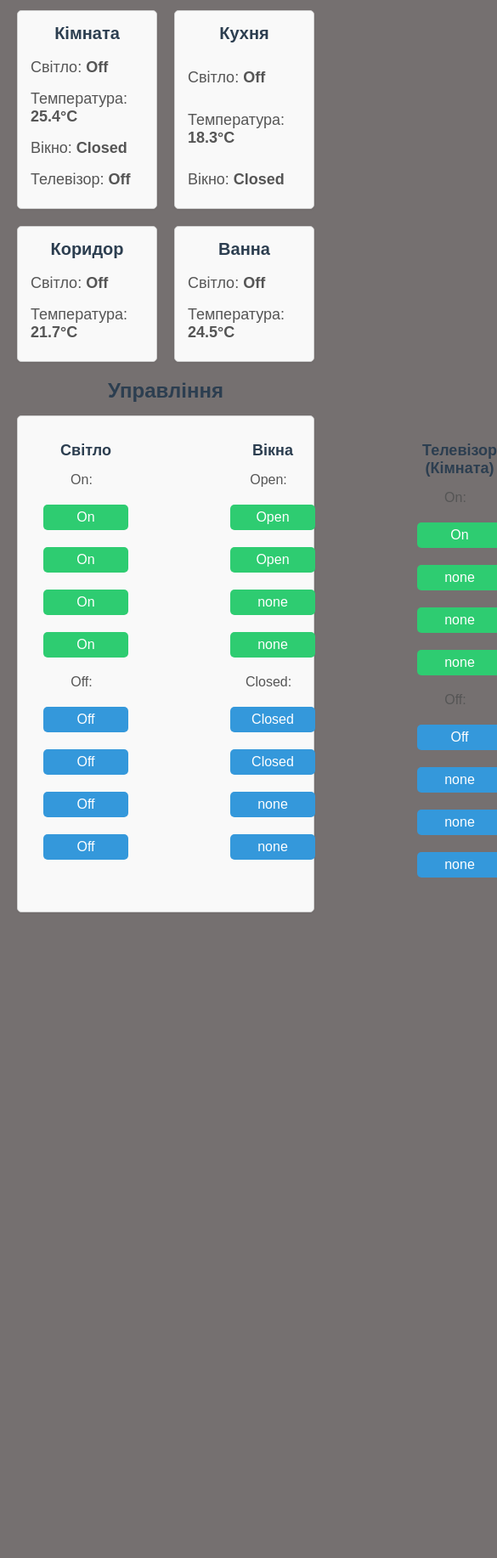
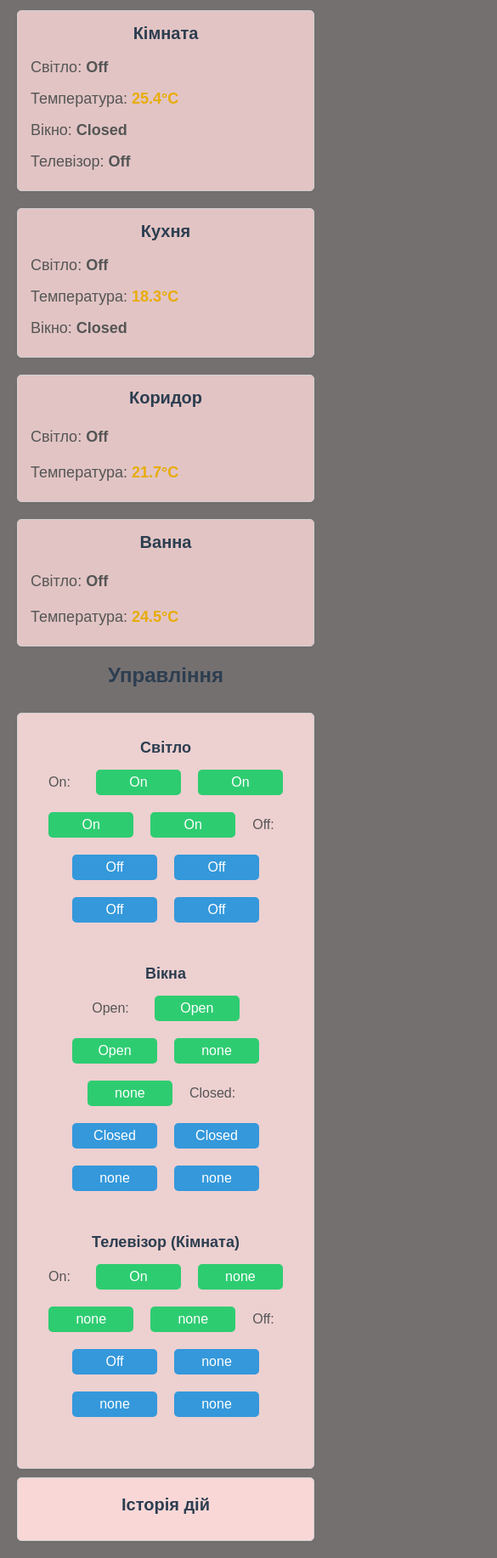
Before and after one commit to Sviat83/smart-house, a plain HTML site: page index.html in a window 390 px wide. Shown: the part 51-1885 px from the top of the page at 85% size, 585 px wide, since content can reach past the window. Before the commit the page ends 1145 px from the top, so only its background shows below. Drawn offline with Linux system fonts and the light colour scheme.

Commit message:
added log

```diff
--- a/css/style.css
+++ b/css/style.css
@@ -7,7 +7,7 @@
 body {
     font-family: Arial, sans-serif;
     padding: 20px;
-    background-color: #757070; /* Біле тло сторінки */
+    background-color: #757070;
     color: #333;
     display: flex;
     flex-direction: column;
@@ -17,27 +17,27 @@ body {
 
 h1 {
     text-align: center;
-    margin-bottom: 15px; /* Зменшуємо відступ */
+    margin-bottom: 15px;
     color: #2c3e50;
     font-size: 24px;
-    width: 100%; /* Заголовок на всю ширину */
+    width: 100%;
 }
 
 .zones-container {
     display: grid;
-    grid-template-columns: repeat(2, 1fr); /* 2 стовпці */
-    gap: 20px; /* Більший відступ між зонами */
-    margin-bottom: 20px; /* Зменшуємо відступ перед блоком управління */
-    width: 100%; /* Зони на всю ширину сторінки */
+    grid-template-columns: repeat(2, 1fr);
+    gap: 20px;
+    margin-bottom: 20px;
+    width: 100%;
 }
 
 .zone {
-    background-color: #f9f9f9; /* Світло-сіре тло */
+    background-color: #e2c4c4;
     padding: 15px;
     border-radius: 5px;
-    border: 1px solid #d1d1d1; /* Світла рамка */
+    border: 1px solid #d1d1d1;
     box-shadow: 0 1px 3px rgba(0, 0, 0, 0.05);
-    min-height: 150px; /* Однакова висота для всіх зон */
+    min-height: 150px;
     display: flex;
     flex-direction: column;
     justify-content: space-between;
@@ -60,36 +60,46 @@ h1 {
     font-weight: bold;
 }
 
-.zone p span.yellow-state {
-    color: #ffcc00; /* Жовтий колір для "Увімкнено" і "Відкрито" */
+.yellow-state {
+    color: #08e80f !important; /* Зелений для "On"/"Open" */
 }
 
-.zone p span.red-state {
-    color: #ff0000; /* Червоний колір для "Вимкнено" і "Закрито" */
+.red-state {
+    color: #ff0000 !important; /* Червоний для "Off"/"Closed" */
+}
+
+.temperature-state {
+    color: #e8ac06 !important; /* Насичений жовтий для температури */
+}
+
+.controls-header {
+    width: 100%;
+    text-align: center;
+    margin-bottom: 15px;
 }
 
 .controls-container {
-    width: 100%; /* Блок управління на всю ширину сторінки */
-    background-color: #f9f9f9;
+    width: 100%;
+    background-color: #edd0d0;
     padding: 30px;
     border-radius: 5px;
     border: 1px solid #d1d1d1;
     box-shadow: 0 1px 3px rgba(0, 0, 0, 0.05);
-    display: flex; /* Розташовуємо секції в рядок */
-    justify-content: space-between; /* Рівномірний розподіл */
-    gap: 120px; /* Відступ між секціями */
+    display: flex;
+    justify-content: space-between;
+    gap: 120px;
 }
 
 .control-section {
-    flex: 1; /* Кожна секція займає рівну частину */
-    margin-bottom: 0; /* Прибираємо нижній відступ */
-    padding-bottom: 0; /* Прибираємо нижній відступ */
-    border-bottom: none; /* Прибираємо розділювач */
-    text-align: center; /* Центруємо вміст */
+    flex: 1;
+    margin-bottom: 0;
+    padding-bottom: 0;
+    border-bottom: none;
+    text-align: center;
 }
 
 .control-section:last-child {
-    border-bottom: none; /* Уже прибрано вище */
+    border-bottom: none;
 }
 
 .control-section h3 {
@@ -101,18 +111,18 @@ h1 {
 
 .control-group {
     display: flex;
-    flex-direction: row; /* Кнопки в рядок */
-    flex-wrap: wrap; /* Дозволяємо перенос на малих екранах */
-    align-items: center; /* Центруємо по вертикалі */
-    gap: 20px; /* Відступ між кнопками */
+    flex-direction: row;
+    flex-wrap: wrap;
+    align-items: center;
+    gap: 20px;
     margin-bottom: 10px;
-    justify-content: center; /* Центруємо кнопки в секції */
+    justify-content: center;
 }
 
 .control-group span {
     font-size: 16px;
     color: #555;
-    margin-right: 10px; /* Відступ праворуч від напису */
+    margin-right: 10px;
 }
 
 button {
@@ -123,7 +133,7 @@ button {
     color: white;
     cursor: pointer;
     transition: background-color 0.7s;
-    width: 100px; /* Фіксована ширина для однакового розміру */
+    width: 100px;
     text-align: center;
 }
 
@@ -137,10 +147,53 @@ button:active {
 
 #zone-1-light-on, #zone-2-light-on, #zone-3-light-on, #zone-4-light-on,
 #zone-1-window-open, #zone-2-window-open, #zone-1-tv-on {
-    background-color: #2ecc71; /* Зелений для "On"/"Open" */
+    background-color: #2ecc71;
 }
 
 #zone-1-light-off, #zone-2-light-off, #zone-3-light-off, #zone-4-light-off,
 #zone-1-window-close, #zone-2-window-close, #zone-1-tv-off {
-    background-color: #3498db; /* Синій для "Off"/"Closed" */
+    background-color: #3498db;
 }
+
+.log-container {
+    width: 100%;
+    background-color: #f9d7d7;
+    padding: 20px;
+    border-radius: 5px;
+    border: 1px solid #d1d1d1;
+    box-shadow: 0 1px 3px rgba(0, 0, 0, 0.05);
+    margin-top: 20px;
+}
+
+.log-container h2 {
+    font-size: 20px;
+    color: #2c3e50;
+    margin-bottom: 10px;
+    text-align: center;
+}
+
+.log-content {
+    max-height: 150px;
+    overflow-y: auto;
+    font-size: 16px;
+    color: #333;
+}
+
+@media (max-width: 768px) {
+    .zones-container {
+        grid-template-columns: 1fr;
+    }
+
+    .controls-container {
+        flex-direction: column;
+        gap: 20px;
+    }
+
+    .control-section {
+        margin-bottom: 20px;
+    }
+
+    .log-container {
+        margin-top: 10px;
+    }
+}
--- a/index.html
+++ b/index.html
@@ -12,36 +12,37 @@
     <!-- Блоки зон -->
     <div class="zones-container">
         <div class="zone" id="zone-1">
-            <h2>Кімната</h2>
+            <h2 id="zone-1-name"></h2>
             <p>Світло: <span id="zone-1-light">Off</span></p>
             <p>Температура: <span id="zone-1-temperature">0°C</span></p>
             <p>Вікно: <span id="zone-1-window">Closed</span></p>
             <p>Телевізор: <span id="zone-1-tv">Off</span></p>
         </div>
         <div class="zone" id="zone-2">
-            <h2>Кухня</h2>
+            <h2 id="zone-2-name"></h2>
             <p>Світло: <span id="zone-2-light">Off</span></p>
             <p>Температура: <span id="zone-2-temperature">0°C</span></p>
             <p>Вікно: <span id="zone-2-window">Closed</span></p>
         </div>
         <div class="zone" id="zone-3">
-            <h2>Коридор</h2>
+            <h2 id="zone-3-name"></h2>
             <p>Світло: <span id="zone-3-light">Off</span></p>
             <p>Температура: <span id="zone-3-temperature">0°C</span></p>
         </div>
         <div class="zone" id="zone-4">
-            <h2>Ванна</h2>
+            <h2 id="zone-4-name"></h2>
             <p>Світло: <span id="zone-4-light">Off</span></p>
             <p>Температура: <span id="zone-4-temperature">0°C</span></p>
         </div>
     </div>
 
+    <!-- Заголовок управління -->
+    <div class="controls-header">
+        <h1>Управління</h1>
+    </div>
+
     <!-- Блок управління -->
-     <div> <h1>Управління</h1> </div>
-
     <div class="controls-container">
-
-
         <!-- Управління світлом -->
         <div class="control-section">
             <h3>Світло</h3>
@@ -94,6 +95,12 @@
         </div>
     </div>
 
+    <!-- Блок логування -->
+    <div class="log-container">
+        <h2>Історія дій</h2>
+        <div id="log-content" class="log-content"></div>
+    </div>
+
     <!-- Підключення JS -->
     <script type="module" src="js/main.js"></script>
 </body>
--- a/js/controls.js
+++ b/js/controls.js
@@ -1,7 +1,8 @@
 import { updateSensor, getZones } from './zones.js';
 import { updateUI } from './ui.js';
 
-// Налаштування обробки подій для кнопок
+let logActions = [];
+
 export function setupControls(zones) {
     // Управління світлом
     zones.forEach(zone => {
@@ -11,19 +12,21 @@ export function setupControls(zones) {
         if (lightOnButton && lightOffButton) {
             lightOnButton.addEventListener('click', () => {
                 updateSensor(zone.id, 'light', 'on');
-                updateUI(getZones(), { updateColor: true });
+                logActions.push(`${new Date().toLocaleTimeString()} Увімкнено Світло у ${zone.name}`);
+                updateUI(getZones(), { updateColor: true, logActions: [...logActions] });
             });
 
             lightOffButton.addEventListener('click', () => {
                 updateSensor(zone.id, 'light', 'off');
-                updateUI(getZones(), { updateColor: true });
+                logActions.push(`${new Date().toLocaleTimeString()} Вимкнено Світло у ${zone.name}`);
+                updateUI(getZones(), { updateColor: true, logActions: [...logActions] });
             });
         } else {
             console.log(`Light buttons for ${zone.id} not found`);
         }
     });
 
-    // Управління вікнами (зони 1 і 2)
+    // Управління вікнами
     const windowZones = zones.filter(zone => zone.sensors.window !== undefined);
     windowZones.forEach(zone => {
         const windowOnButton = document.getElementById(`${zone.id}-window-open`);
@@ -32,37 +35,41 @@ export function setupControls(zones) {
         if (windowOnButton && windowOffButton) {
             windowOnButton.addEventListener('click', () => {
                 updateSensor(zone.id, 'window', 'open');
-                updateUI(getZones(), { updateColor: true });
+                logActions.push(`${new Date().toLocaleTimeString()} Відкрито Вікно у ${zone.name}`);
+                updateUI(getZones(), { updateColor: true, logActions: [...logActions] });
             });
 
             windowOffButton.addEventListener('click', () => {
                 updateSensor(zone.id, 'window', 'closed');
-                updateUI(getZones(), { updateColor: true });
+                logActions.push(`${new Date().toLocaleTimeString()} Закрито Вікно у ${zone.name}`);
+                updateUI(getZones(), { updateColor: true, logActions: [...logActions] });
             });
         } else {
             console.log(`Window buttons for ${zone.id} not found`);
         }
     });
 
-    // Управління телевізором (лише зона 1)
-    const tvZone = zones.find(zone => zone.id === 'zone-1');
-    const tvOnButton = document.getElementById('zone-1-tv-on');
-    const tvOffButton = document.getElementById('zone-1-tv-off');
+    // Управління телевізором
+    const tvZone = zones.find(zone => zone.id === "zone-1");
+    const tvOnButton = document.getElementById("zone-1-tv-on");
+    const tvOffButton = document.getElementById("zone-1-tv-off");
 
     if (tvOnButton && tvOffButton) {
-        console.log('TV buttons for zone-1 found and initialized');
-        tvOnButton.addEventListener('click', () => {
-            console.log('TV On button clicked for zone-1');
-            updateSensor('zone-1', 'tv', 'on');
-            updateUI(getZones(), { updateColor: true });
+        console.log("TV buttons for zone-1 found and initialized");
+        tvOnButton.addEventListener("click", () => {
+            console.log("TV On button clicked for zone-1");
+            updateSensor("zone-1", "tv", "on");
+            logActions.push(`${new Date().toLocaleTimeString()} Увімкнено Телевізор у ${tvZone.name}`);
+            updateUI(getZones(), { updateColor: true, logActions: [...logActions] });
         });
 
-        tvOffButton.addEventListener('click', () => {
-            console.log('TV Off button clicked for zone-1');
-            updateSensor('zone-1', 'tv', 'off');
-            updateUI(getZones(), { updateColor: true });
+        tvOffButton.addEventListener("click", () => {
+            console.log("TV Off button clicked for zone-1");
+            updateSensor("zone-1", "tv", "off");
+            logActions.push(`${new Date().toLocaleTimeString()} Вимкнено Телевізор у ${tvZone.name}`);
+            updateUI(getZones(), { updateColor: true, logActions: [...logActions] });
         });
     } else {
-        console.log('TV buttons for zone-1-tv-on or zone-1-tv-off not found');
+        console.log("TV buttons for zone-1-tv-on or zone-1-tv-off not found");
     }
 }
--- a/js/ui.js
+++ b/js/ui.js
@@ -1,6 +1,12 @@
 export function updateUI(zones, options = {}) {
     console.log('Updating UI with zones:', zones);
     zones.forEach(zone => {
+        // Оновлення назви зони
+        const nameSpan = document.getElementById(`${zone.id}-name`);
+        if (nameSpan) {
+            nameSpan.textContent = zone.name;
+        }
+
         // Оновлення стану світла
         const lightSpan = document.getElementById(`${zone.id}-light`);
         if (lightSpan) {
@@ -28,14 +34,28 @@ export function updateUI(zones, options = {}) {
             tvSpan.textContent = zone.sensors.tv === 'on' ? 'On' : 'Off';
             if (options.updateColor) {
                 tvSpan.classList.remove('yellow-state', 'red-state');
-                tvSpan.classList.add(zone.sensors.tv === 'on' ? 'yellow-state' : 'red-state');
+                const newClass = zone.sensors.tv === 'on' ? 'yellow-state' : 'red-state';
+                tvSpan.classList.add(newClass);
+                console.log(`Added class to #${zone.id}-tv: ${newClass}, Current classes: ${tvSpan.className}`);
             }
         }
 
-        // Оновлення температури (без зміни кольору)
+        // Оновлення температури
         const tempSpan = document.getElementById(`${zone.id}-temperature`);
         if (tempSpan) {
             tempSpan.textContent = `${zone.sensors.temperature}°C`;
+            tempSpan.classList.add('temperature-state'); // Додаємо клас для кольору температури
         }
     });
+
+    // Оновлення логування
+    if (options.logActions) {
+        const logContent = document.getElementById('log-content');
+        if (logContent && options.logActions.length) {
+            logContent.innerHTML = options.logActions
+                .slice(-5)
+                .map(log => `<p>${log}</p>`)
+                .join('');
+        }
+    }
 }
--- a/js/zones.js
+++ b/js/zones.js
@@ -5,7 +5,8 @@ let zonesData = [
         sensors: {
             light: "off",
             temperature: 0,
-            window: "closed"
+            window: "closed",
+            tv: "off" // Додано сенсор tv для zone-1
         }
     },
     {
@@ -57,11 +58,15 @@ export function initializeZones() {
 export function updateSensor(zoneId, sensor, value) {
     const zone = zonesData.find(z => z.id === zoneId);
     if (zone && zone.sensors[sensor] !== undefined) {
+        console.log(`Updating ${sensor} for ${zoneId} to ${value}`);
         zone.sensors[sensor] = value;
+        console.log('Updated zonesData:', zonesData);
+    } else {
+        console.log(`Failed to update: Zone ${zoneId} or sensor ${sensor} not found`);
     }
 }
 
 // Функція для отримання поточного стану зон
 export function getZones() {
-    return zonesData;
+    return [...zonesData];
 }
```
